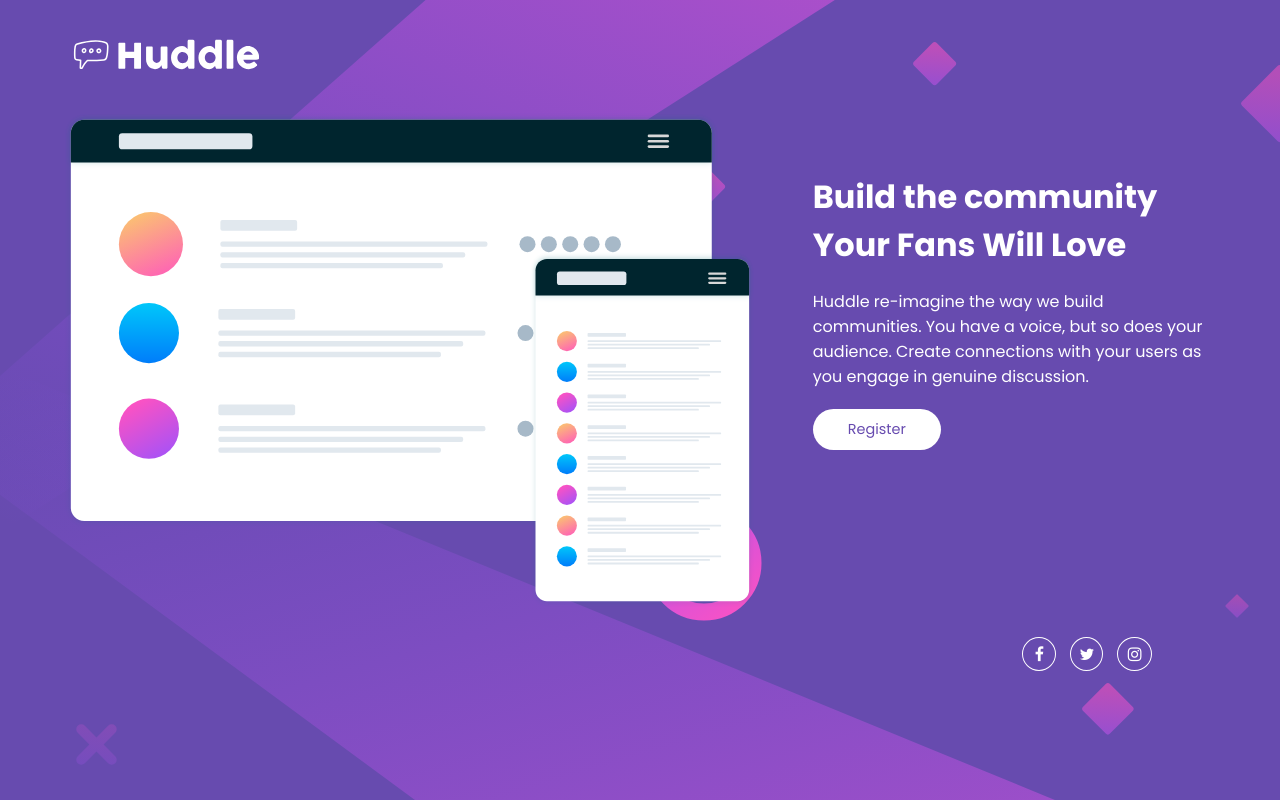
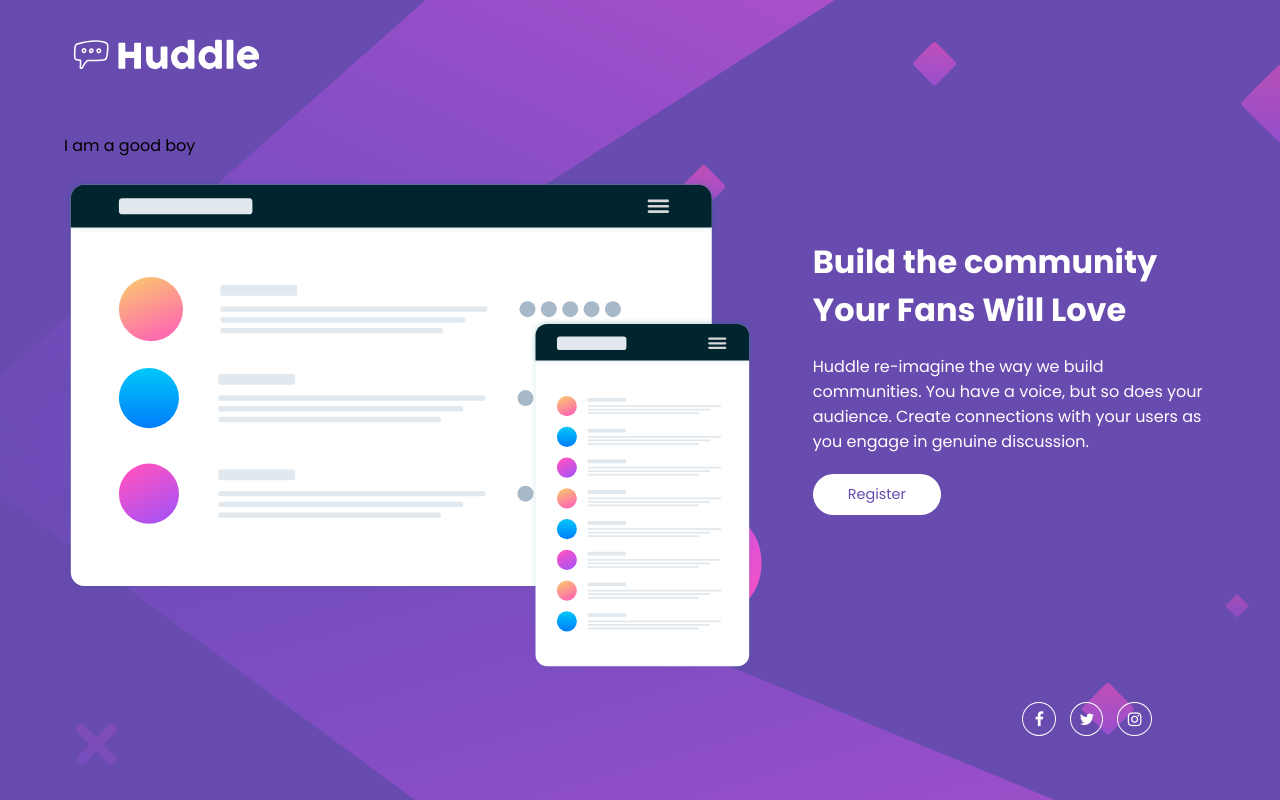
Before and after one commit to Abdulqudus2308/huddle-landing-page-with-single-section, a plain HTML site: page huddle-landing-page-with-single-introductory-section-master/index.html in a window 1280 px wide. Drawn offline with Linux system fonts and the light colour scheme.

Commit message:
New paragraph added

```diff
--- a/huddle-landing-page-with-single-introductory-section-master/index.html
+++ b/huddle-landing-page-with-single-introductory-section-master/index.html
@@ -17,6 +17,7 @@
 		</a>
 	</header>
 	<main>
+		<p>I am a good boy</p>
 		<img src="images/goal.svg" alt="illustration" id="illustration"  />
 		<div>
 			<h1>Build the community Your Fans Will Love</h1>
```
